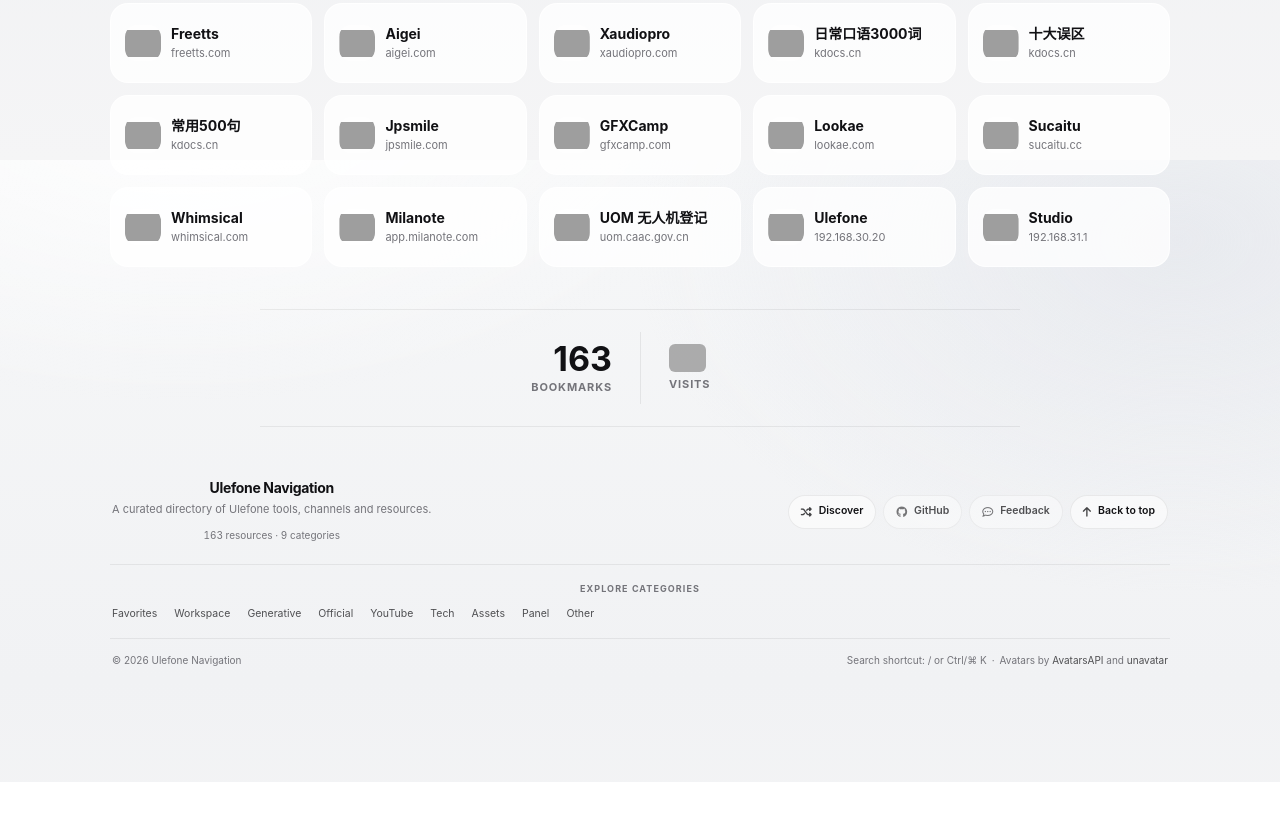
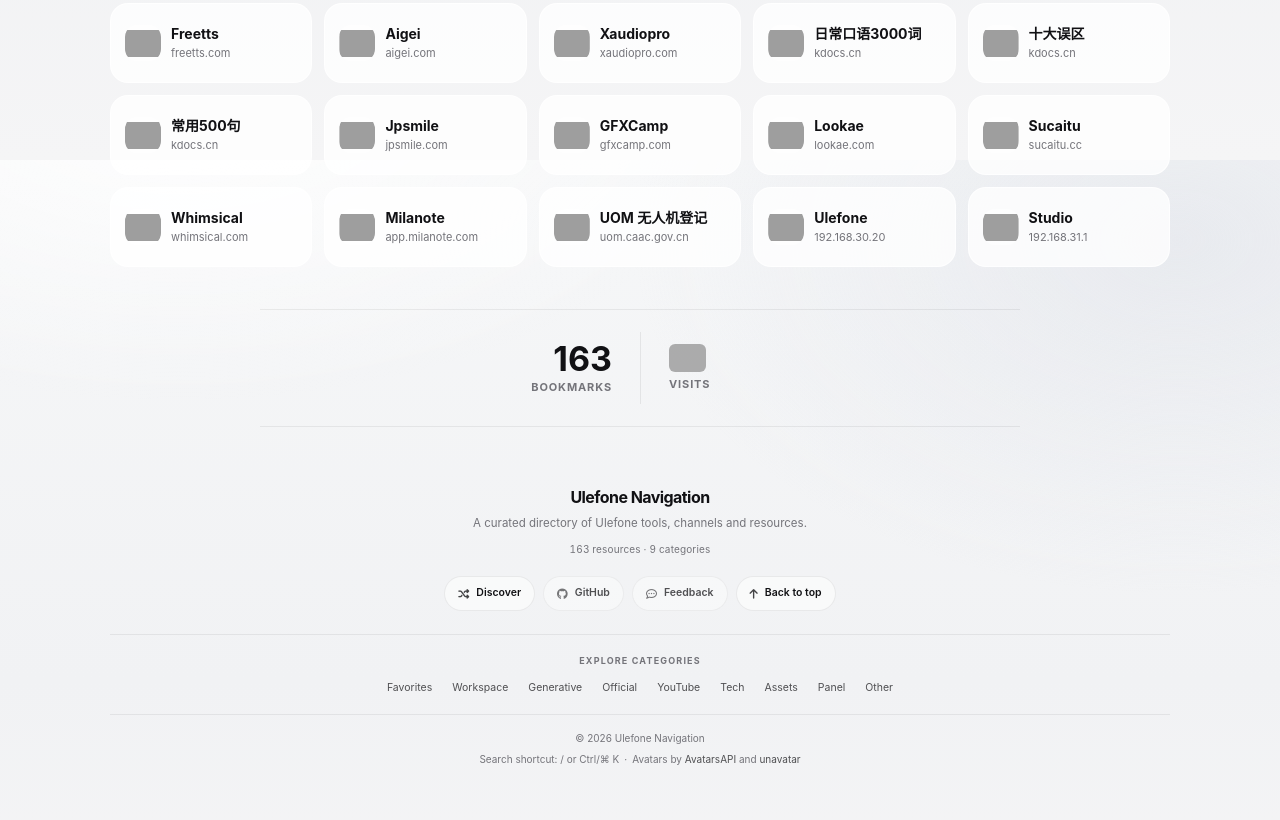
Before and after one commit to wangwenzhiwwz/Ulefone-Navigation, a plain HTML site: page index.html in a window 1280 px wide. Shown: the part 3840-4660 px from the top of the page. Before the commit the page ends 4622 px from the top, so only its background shows below. Drawn offline with Linux system fonts and the light colour scheme; grey boxes are pictures that could not be loaded.

Commit message:
Center footer layout for balanced visual hierarchy

```diff
--- a/index.html
+++ b/index.html
@@ -2067,61 +2067,132 @@ body.dark-mode .header::before {
 }
 
 
-/* Refined footer hierarchy and navigation utilities */
+/* Centered footer layout: one clear visual axis across all screen sizes */
 .footer {
   width: 100%;
   max-width: 1060px;
   margin: 0 auto;
-  padding: 34px 0 calc(24px + env(safe-area-inset-bottom));
+  padding: 42px 0 calc(26px + env(safe-area-inset-bottom));
   color: var(--muted);
   font-size: 11px;
-  line-height: 1.6;
+  line-height: 1.65;
+  text-align: center;
 }
 .footer-shell { width: 100%; }
 .footer-main {
   display: flex;
+  flex-direction: column;
   align-items: center;
-  justify-content: space-between;
-  gap: 28px;
-  padding: 0 2px 20px;
+  justify-content: center;
+  gap: 18px;
+  padding: 0 12px 23px;
   border-bottom: 1px solid var(--line);
-}
-.footer-brand { color: var(--text); font-size: 14px; line-height: 1.25; font-weight: 680; letter-spacing: -.025em; }
-.footer-description { margin-top: 5px; color: var(--muted); font-size: 11px; }
-.footer-resource-count { display: inline-block; margin-top: 8px; color: var(--muted); font-size: 10px; font-variant-numeric: tabular-nums; }
-.footer-actions { display: flex; align-items: center; justify-content: flex-end; flex-wrap: wrap; gap: 7px; }
+  text-align: center;
+}
+.footer-identity { max-width: 520px; }
+.footer-brand {
+  color: var(--text);
+  font-size: 16px;
+  line-height: 1.3;
+  font-weight: 700;
+  letter-spacing: -.035em;
+}
+.footer-description { margin-top: 6px; color: var(--muted); font-size: 11.5px; }
+.footer-resource-count {
+  display: inline-block;
+  margin-top: 8px;
+  color: var(--muted);
+  font-size: 10px;
+  font-variant-numeric: tabular-nums;
+  letter-spacing: .015em;
+}
+.footer-actions {
+  display: flex;
+  align-items: center;
+  justify-content: center;
+  flex-wrap: wrap;
+  gap: 8px;
+}
 .footer-action {
-  min-height: 34px;
-  display: inline-flex; align-items: center; justify-content: center; gap: 7px;
-  padding: 0 12px;
+  min-height: 35px;
+  display: inline-flex;
+  align-items: center;
+  justify-content: center;
+  gap: 7px;
+  padding: 0 13px;
   border: 1px solid var(--line);
   border-radius: 999px;
   background: var(--chip);
   color: var(--text);
-  font: inherit; font-size: 10.5px; font-weight: 570;
-  white-space: nowrap; cursor: pointer;
+  font: inherit;
+  font-size: 10.5px;
+  font-weight: 570;
+  white-space: nowrap;
+  cursor: pointer;
   transition: background .18s ease, border-color .18s ease, transform .18s ease, opacity .18s ease;
 }
-.footer-action:hover { background: var(--hover); border-color: color-mix(in srgb, var(--line) 45%, var(--text) 16%); }
+.footer-action:hover {
+  background: var(--hover);
+  border-color: color-mix(in srgb, var(--line) 45%, var(--text) 16%);
+}
 .footer-action:active { transform: scale(.97); }
 .footer-action i { font-size: 11px; opacity: .78; }
-.footer-explore { padding: 17px 2px 15px; border-bottom: 1px solid var(--line); }
-.footer-section-label { margin-bottom: 9px; color: var(--muted); font-size: 9px; font-weight: 700; letter-spacing: .12em; }
-.footer-categories { display: flex; align-items: center; flex-wrap: wrap; gap: 5px 17px; }
-.footer-category-link { color: var(--muted); font-size: 10.5px; text-decoration: none; transition: color .16s ease; }
+.footer-explore {
+  padding: 19px 12px 17px;
+  border-bottom: 1px solid var(--line);
+  text-align: center;
+}
+.footer-section-label {
+  margin-bottom: 11px;
+  color: var(--muted);
+  font-size: 9px;
+  font-weight: 700;
+  letter-spacing: .13em;
+}
+.footer-categories {
+  display: flex;
+  align-items: center;
+  justify-content: center;
+  flex-wrap: wrap;
+  gap: 7px 20px;
+}
+.footer-category-link {
+  color: var(--muted);
+  font-size: 10.5px;
+  text-decoration: none;
+  transition: color .16s ease;
+}
 .footer-category-link:hover { color: var(--text); }
-.footer-meta { display: flex; align-items: center; justify-content: space-between; flex-wrap: wrap; gap: 7px 16px; padding: 13px 2px 0; color: var(--muted); font-size: 10px; }
+.footer-meta {
+  display: flex;
+  flex-direction: column;
+  align-items: center;
+  justify-content: center;
+  gap: 5px;
+  padding: 15px 12px 0;
+  color: var(--muted);
+  font-size: 10px;
+  text-align: center;
+}
+.footer-meta-right {
+  display: inline-flex;
+  align-items: center;
+  justify-content: center;
+  flex-wrap: wrap;
+  gap: 5px;
+}
 .footer-meta a { color: var(--text); opacity: .72; text-decoration: none; }
 .footer-meta a:hover { opacity: 1; }
-.footer-meta-right { display: inline-flex; align-items: center; flex-wrap: wrap; gap: 5px; }
 @media (max-width: 640px) {
-  .footer { padding: 28px 0 calc(20px + env(safe-area-inset-bottom)); }
-  .footer-main { align-items: flex-start; flex-direction: column; gap: 15px; padding: 0 2px 16px; }
-  .footer-actions { width: 100%; justify-content: flex-start; gap: 6px; }
-  .footer-action { min-height: 32px; padding-inline: 10px; font-size: 10px; }
-  .footer-explore { padding-block: 14px 13px; }
-  .footer-categories { gap: 8px 14px; }
-  .footer-meta { align-items: flex-start; flex-direction: column; padding-top: 11px; }
+  .footer { padding: 32px 0 calc(22px + env(safe-area-inset-bottom)); }
+  .footer-main { gap: 16px; padding: 0 8px 19px; }
+  .footer-brand { font-size: 15px; }
+  .footer-description { max-width: 300px; font-size: 10.5px; }
+  .footer-actions { gap: 7px; }
+  .footer-action { min-height: 33px; padding-inline: 11px; font-size: 10px; }
+  .footer-explore { padding: 16px 8px 14px; }
+  .footer-categories { gap: 8px 15px; }
+  .footer-meta { padding-top: 12px; line-height: 1.8; }
 }
 @media (prefers-reduced-motion: reduce) {
   .footer-action, .footer-category-link { transition: none; }
```
